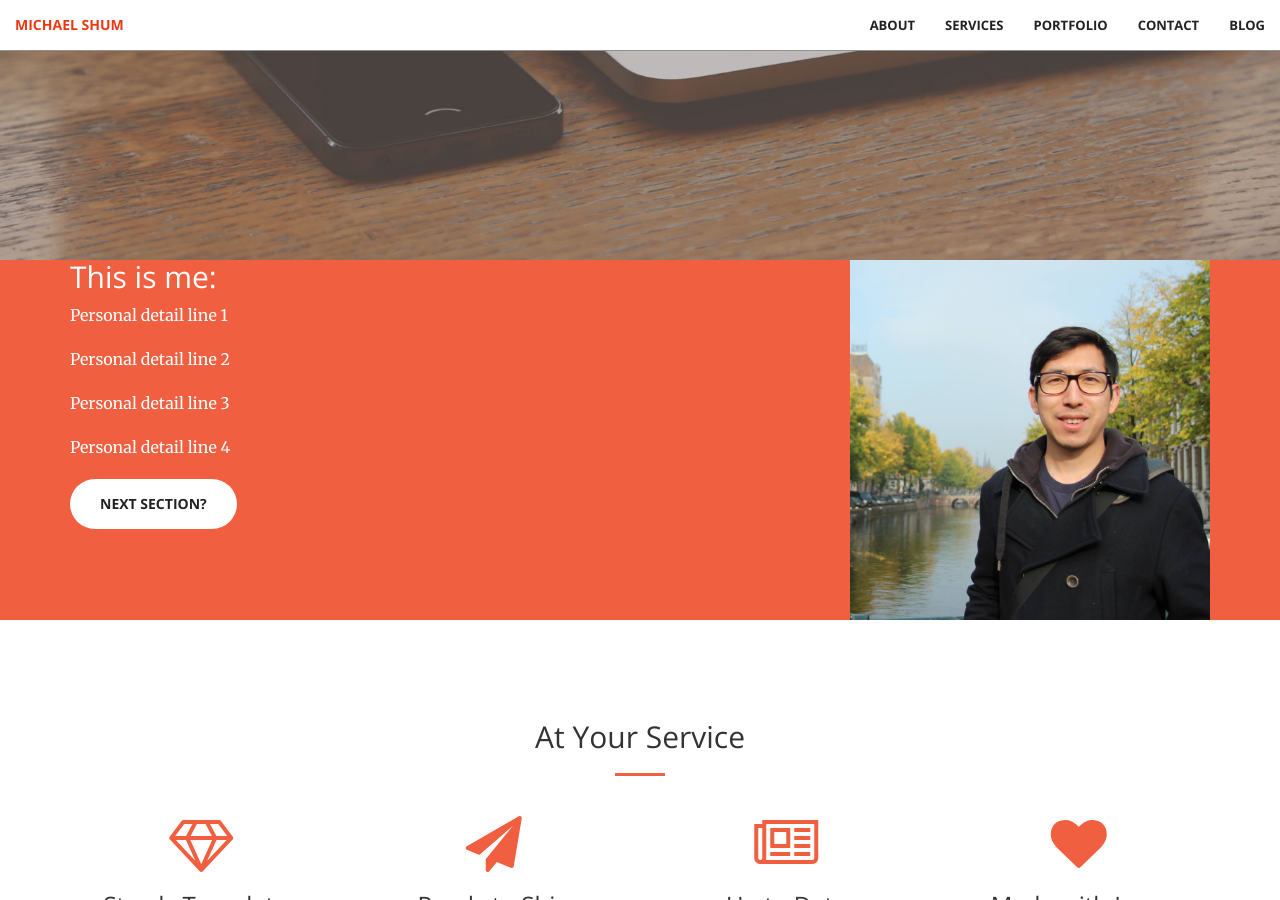
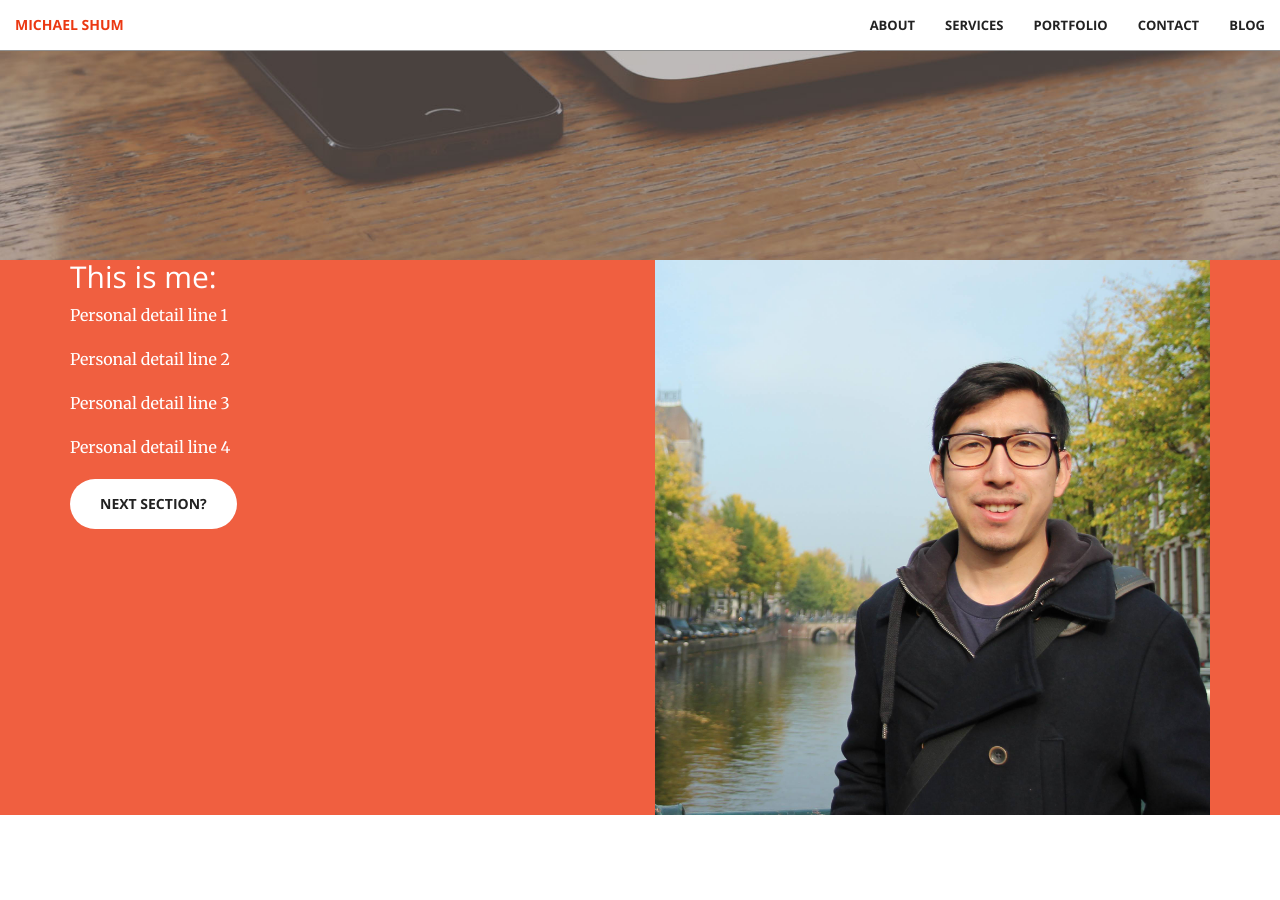
Before and after one commit to petriomelony/petriomelony.github.io, a Jekyll site: the page built from index.html, in a window 1280 px wide and 900 px high, scrolled down 640 px. Built offline with Jekyll 4.4.1, drawn with Linux system fonts in a browser that asks for light colours; nearby versions of some CDN libraries.

Commit message:
Update call-to-action.html

```diff
--- a/_includes/call-to-action.html
+++ b/_includes/call-to-action.html
@@ -1,7 +1,7 @@
 <section class="bg-primary no-padding" id="about">
     <div class="container">
         <div class="row">
-            <div class="col-lg-8 text-left">
+            <div class="col-sm-6 pt-1 text-left">
                 <h2 class="section-heading">This is me:</h2>
                 <p>Personal detail line 1</p>
                 <p>Personal detail line 2</p>
@@ -9,7 +9,7 @@
                 <p>Personal detail line 4</p>
                 <a href="#" class="btn btn-default btn-xl">Next Section?</a>
             </div>
-            <div class="col-lg-4">
+            <div class="col-sm-6 text-right">
                 <img src="img/prof.jpg" class="img-responsive" alt="A picture of Michael Shum">
             </div>
         </div>
```
